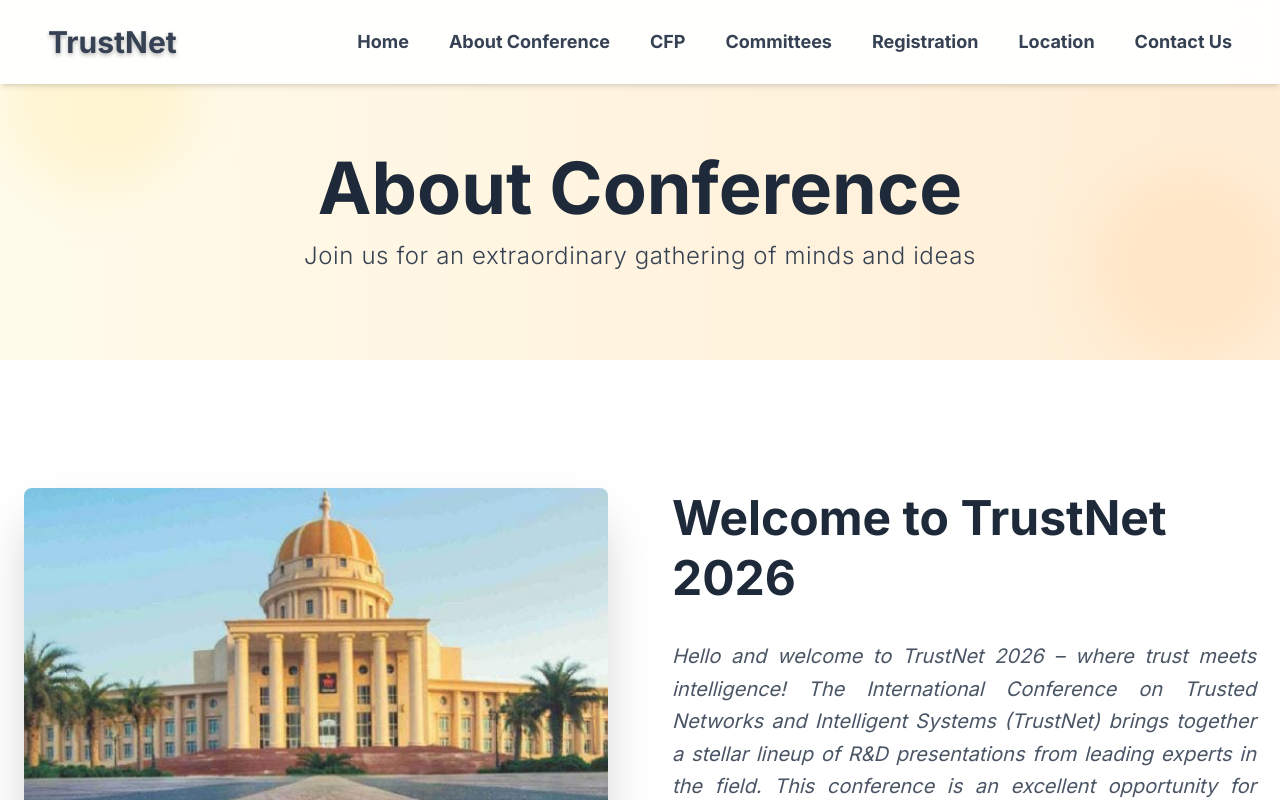
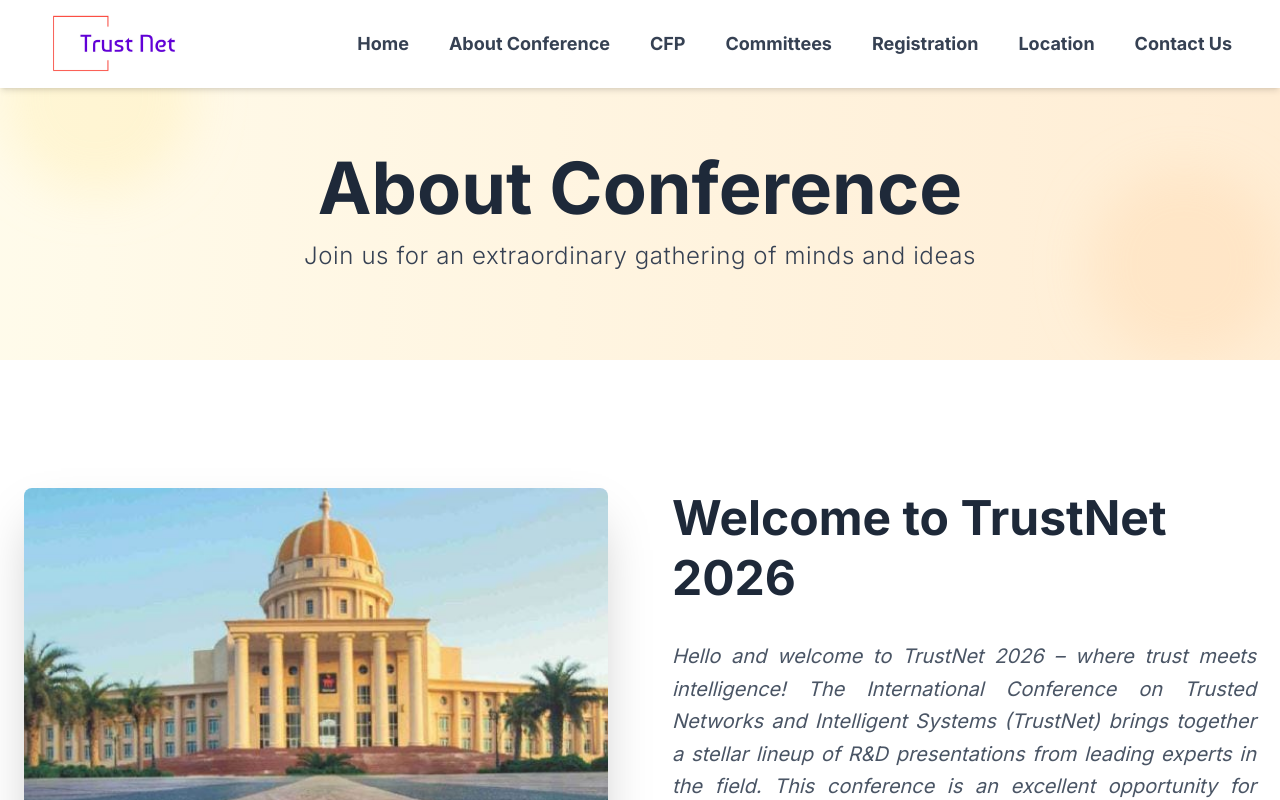
Before and after one commit to InternetMadeCoder/trustnet-2026, a React (Vite) app: page /aboutconference in a window 1280 px wide. Shown: the top 800 px of the page. Built offline with nearby package versions, Linux system fonts and the light colour scheme.

Commit message:
logo updated in navbar

```diff
--- a/src/components/Navbar.jsx
+++ b/src/components/Navbar.jsx
@@ -32,10 +32,10 @@ const Navbar = () => {
     }
   };
 
-  const navbarClasses = `fixed top-0 left-0 right-0 z-50 flex justify-between items-center px-12 py-6 transition-all duration-300 ${
+  const navbarClasses = `fixed top-0 left-0 right-0 z-50 flex justify-between items-center px-12 transition-all duration-300 ${
     !isHomePage || isScrolled
-      ? "bg-white/95 shadow-md backdrop-blur-sm"
-      : "bg-transparent"
+      ? "bg-white shadow-md py-3"
+      : "bg-transparent py-6"
   }`;
 
   const linkClasses = `text-lg font-bold transition-colors ${
@@ -46,15 +46,15 @@ const Navbar = () => {
 
   return (
     <nav className={navbarClasses}>
-      <h1
-        className={`text-3xl font-extrabold ${
-          !isHomePage || isScrolled
-            ? "text-gray-700 drop-shadow-[0_2px_2px_rgba(0,0,0,0.3)]"
-            : "text-white"
-        }`}
-      >
-        TrustNet
-      </h1>
+      {!isHomePage || isScrolled ? (
+        <img
+          src="/logo/trustnet-logo-white.png"
+          alt="TrustNet Logo"
+          className="h-16 w-auto"
+        />
+      ) : (
+        <h1 className="text-3xl font-extrabold text-white">TrustNet</h1>
+      )}
 
       {/* Hamburger Menu Button */}
       <button
@@ -115,7 +115,7 @@ const Navbar = () => {
 
       {/* Mobile Navigation */}
       <div
-        className={`lg:hidden absolute top-[80px] left-0 right-0 ${
+        className={`lg:hidden absolute top-[60px] left-0 right-0 ${
           isHomePage || isScrolled ? "bg-white/95" : "bg-black/70"
         } backdrop-blur-sm transition-all duration-300 ease-in-out ${
           isOpen ? "opacity-100 visible" : "opacity-0 invisible"
```
Also changed, not shown: public/logo/trustnet-logo-white.png (added).
